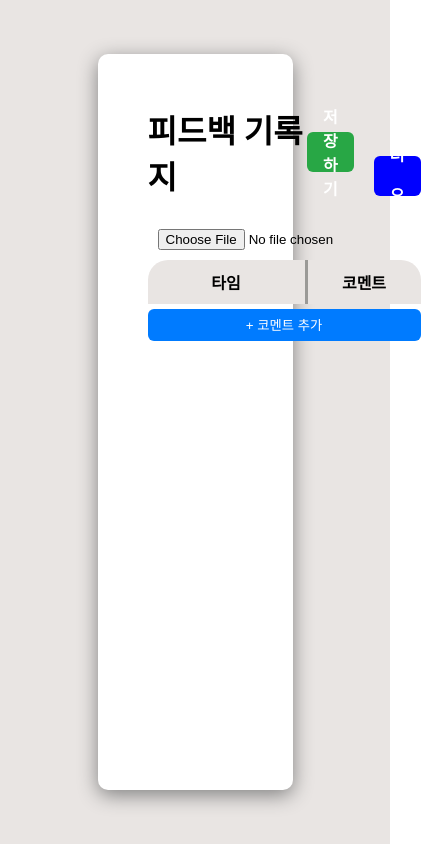
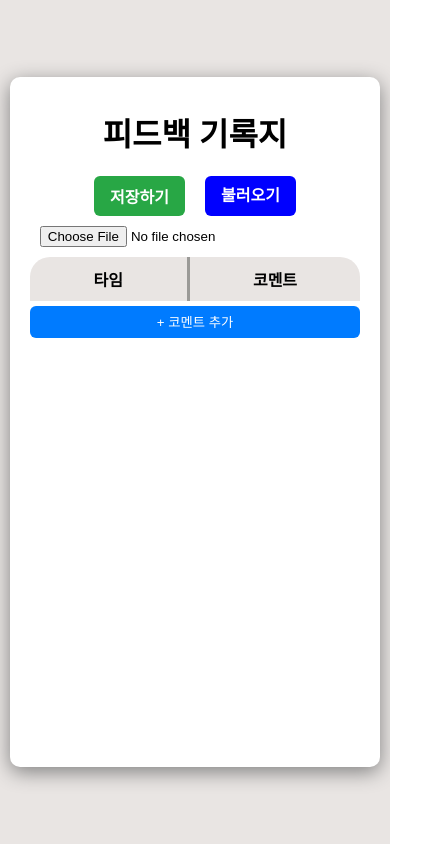
Before and after one commit to Jaek-Kein/FeedBackNote, a React (Vite) app: page / in a window 390 px wide. Shown: the whole page, 421 px wide, since content can reach past the window. Built offline with nearby package versions, Linux system fonts and the light colour scheme; a web font is replaced by a local one.

Commit message:
모바일 대응

```diff
--- a/src/App.tsx
+++ b/src/App.tsx
@@ -26,6 +26,12 @@ const Container = styled.div`
   justify-content: center;
   align-items: center;
   background-color: #ffffff;
+
+  @media (max-width: 480px) {
+    width: 95%;
+    height: fit-content;
+
+  }
 `
 
 function App(){
--- a/src/Components/MusicCommentApp.tsx
+++ b/src/Components/MusicCommentApp.tsx
@@ -14,12 +14,24 @@ const Container = styled.div`
     display: grid;
 
     font-family: Pretendard;
+    @media (max-width: 480px) {
+        width: 100%;
+        height: fit-content;
+        padding: 10px 20px;
+    }
 `;
 
 const TopBar = styled.div`
     width: 100%;
     display: grid;
     grid-template-columns: auto 1fr;
+    @media (max-width: 480px) {
+        display: grid;
+        grid-template-columns: none;
+        grid-template-rows: auto auto;
+        align-items: center;
+        justify-items: center;
+    }
 `;
 
 const Title = styled.h1`
@@ -128,6 +140,9 @@ const Comments = styled.textarea`
     font-size: 18px;
     line-height: 22px;
     font-family: Pretendard;
+    @media (max-width: 480px){
+        font-size: 16px;
+    }
 `;
 
 const Delete = styled.div`
@@ -244,7 +259,10 @@ export default function MusicCommentApp() {
     return (
         <Container>
             <TopBar>
+                <div>
                     <Title> 피드백 기록지 </Title>
+                </div>
+                <div>
                     <Buttons>
                         <SystemButton onClick={handleSave}>저장하기</SystemButton>
                         <div>
@@ -264,6 +282,7 @@ export default function MusicCommentApp() {
                             </LoadLabel>
                         </div>
                     </Buttons>
+                </div>
             </TopBar>
             <input
                 type="file"
```
Lines whose indentation alone changed are shown as unchanged.
